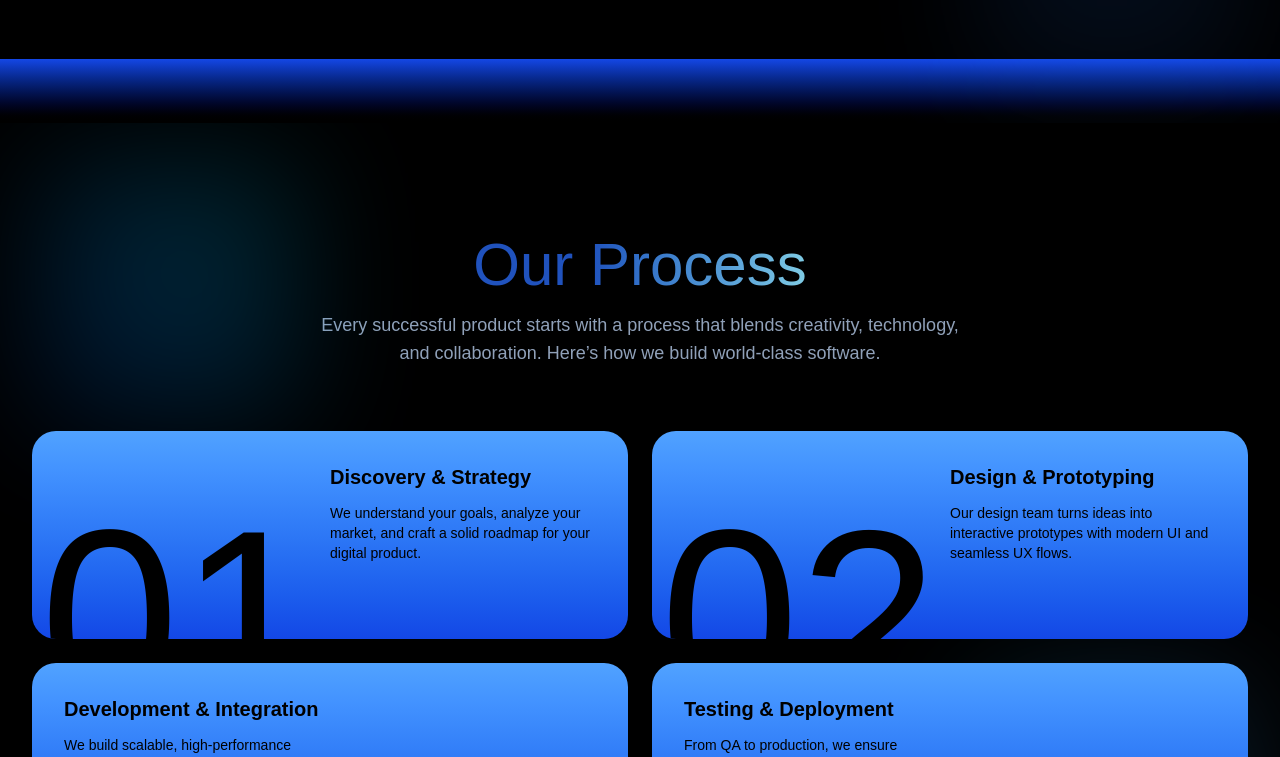
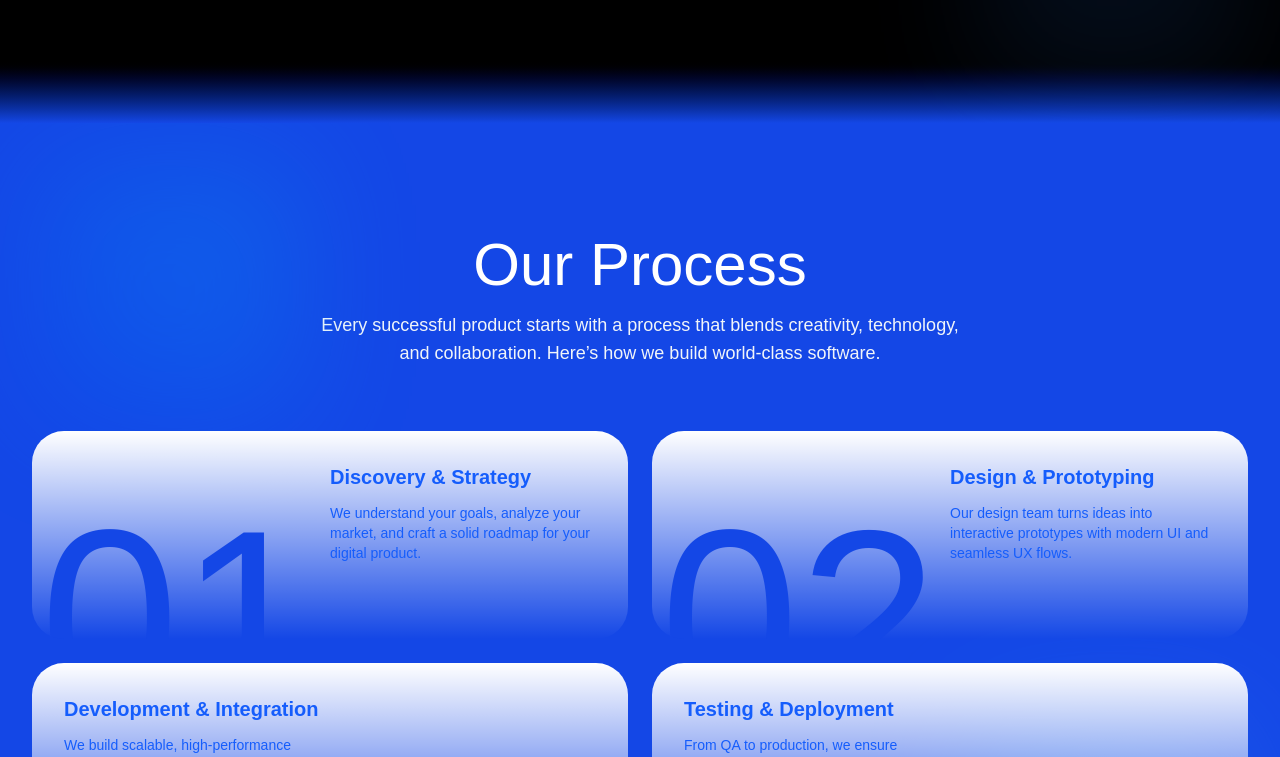
Before and after one commit to UNITY-11/unity11, a Next.js app in the folder client/: page / in a window 1280 px wide. Shown: the part 6860-7617 px from the top of the page. Built offline with nearby package versions, Linux system fonts and the light colour scheme.

Commit message:
style: change background colors

```diff
--- a/client/src/components/sections/home/FeaturedProjects.tsx
+++ b/client/src/components/sections/home/FeaturedProjects.tsx
@@ -63,11 +63,11 @@ export default function FeaturedProjectsSection() {
   const router = useRouter();
 
   return (
-    <section className="w-full py-20 bg-black rounded-t-[5%]">
+    <section className="w-full py-20 bg-white">
       <div className="max-w-7xl mx-auto px-6">
         {/* heading */}
         <motion.div
-          initial={{ y: "20%" }}
+          initial={{ y: "200px" }}
           whileInView={{ y: 0 }}
           transition={{ duration: 1, ease: "easeOut" }}
           className="mb-10 flex flex-col justify-center items-center text-center"
--- a/client/src/components/sections/home/ProcessSection.tsx
+++ b/client/src/components/sections/home/ProcessSection.tsx
@@ -34,9 +34,10 @@ export default function ProcessSection() {
   return (
     <section
       id="process"
-      className="relative text-black py-20 lg:py-28 overflow-hidden"
+      className="relative bg-blue-700 text-white py-20 lg:py-28 overflow-hidden lg:pb-36"
     >
       {/* linear accents */}
+
       <div className="absolute top-10 left-10 h-64 w-64 bg-linear-to-tr from-blue-600 to-cyan-400 opacity-20 blur-3xl" />
       <div className="absolute bottom-10 right-10 h-64 w-64 bg-linear-to-tr from-cyan-500 to-blue-400 opacity-20 blur-3xl" />
 
@@ -49,13 +50,13 @@ export default function ProcessSection() {
           viewport={{ once: true }}
           className="text-center mb-16"
         >
-          <h2 className="text-4xl sm:text-6xl text-[#2052bd]">
+          <h2 className="text-4xl sm:text-6xl text-white">
             Our{" "}
-            <span className="text-transparent bg-clip-text bg-linear-to-r from-[#2052bd] to-[#7fcbe4]">
+            <span>
               Process
             </span>
           </h2>
-          <p className="mt-4 text-slate-400 text-lg max-w-2xl mx-auto">
+          <p className="mt-4 text-slate-100 text-lg max-w-2xl mx-auto">
             Every successful product starts with a process that blends
             creativity, technology, and collaboration. Here’s how we build
             world-class software.
@@ -67,19 +68,24 @@ export default function ProcessSection() {
           {steps.map((step, index) => (
             <motion.div
               key={index}
-              initial={{ opacity: 0, y: 50, }}
-              whileInView={{ opacity: 1, y: 0, }}
-              transition={{  duration: 0.3, ease:easeInOut }}
-              className={`group relative bg-linear-to-b from-blue-400 to-blue-700 text-white rounded-3xl p-8 h-52 flex justify-between overflow-hidden ${
+              initial={{ opacity: 0, y: 50 }}
+              whileInView={{ opacity: 1, y: 0 }}
+              transition={{ duration: 0.3, ease: easeInOut }}
+              className={`group relative bg-linear-to-b from-white to-transparent hover:to-white text-blue-700 rounded-4xl p-8 h-52 flex justify-between overflow-hidden transition-colors duration-300 ${
                 index > 1 ? "flex-row-reverse" : ""
               }`}
             >
               <div className="relative h-full w-full ">
                 <motion.h3
-                initial={{y:"50%"}}
-                whileInView={{y:0}}
-                transition={{duration:0.5, type:"spring", delay: index * 0.05, ease:easeInOut}}
-                  className={`text-black absolute -top-8 group-hover:-top-16 transition-all duration-500  text-[90px] sm:text-[250px] ${
+                  initial={{ y: "50%" }}
+                  whileInView={{ y: 0 }}
+                  transition={{
+                    duration: 0.5,
+                    type: "spring",
+                    delay: index * 0.05,
+                    ease: easeInOut,
+                  }}
+                  className={`text-blue-700 absolute -top-8 group-hover:-top-16 transition-all duration-500  text-[90px] sm:text-[250px] ${
                     index > 1 ? "-right-6" : "-left-6"
                   }`}
                 >
@@ -87,16 +93,20 @@ export default function ProcessSection() {
                 </motion.h3>
               </div>
               <motion.div
-              initial={{y:"-50%"}}
-                whileInView={{y:0}}
-                transition={{duration:0.5, type:"spring", delay: index * 0.05, ease:easeInOut}}
-               className="h-full w-full group-hover:mt-6 transition-all duration-500 text-black">
+                initial={{ y: "-50%" }}
+                whileInView={{ y: 0 }}
+                transition={{
+                  duration: 0.5,
+                  type: "spring",
+                  delay: index * 0.05,
+                  ease: easeInOut,
+                }}
+                className="h-full w-full group-hover:mt-6 transition-all duration-500 text-blue-600"
+              >
                 <p className="text-base sm:text-xl font-semibold">
                   {step.title}
                 </p>
-                <p className="text-sm mt-3 max-w-xs">
-                  {step.desc}
-                </p>
+                <p className="text-sm mt-3 max-w-xs">{step.desc}</p>
               </motion.div>
             </motion.div>
           ))}
--- a/client/src/components/sections/home/WhyChooseUs.tsx
+++ b/client/src/components/sections/home/WhyChooseUs.tsx
@@ -131,7 +131,7 @@ export default function WhyChooseUs() {
         <div className="w-full h-full rounded-full bg-black"></div>
       </motion.div>
 
-      <div className="absolute bottom-0 bg-linear-to-t from-black to-blue-700 w-screen h-16" />
+      <div className="absolute bottom-0 bg-linear-to-b from-black to-blue-700 w-screen h-16" />
       <div className="absolute bottom-10 right-10 h-64 w-64 bg-blue-500 opacity-10 blur-3xl" />
       <div className="container mx-auto px-6 lg:px-8 relative z-10 mt-10">
         <motion.div
```
